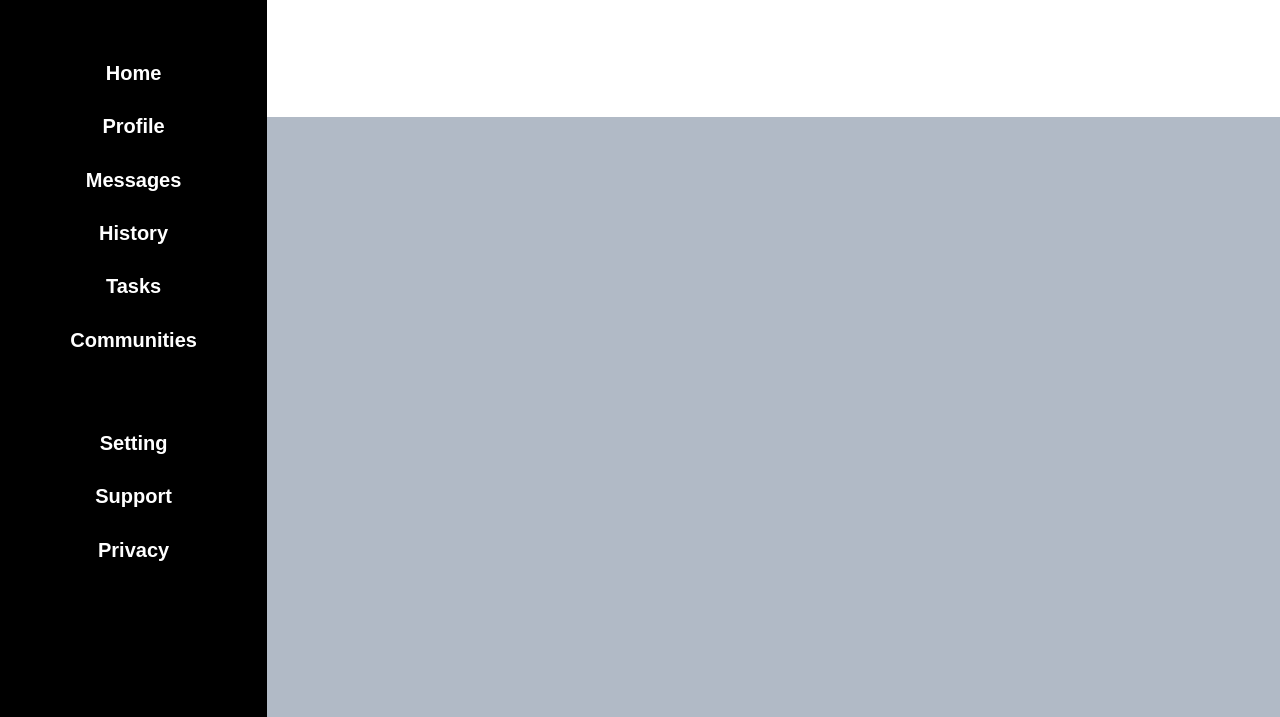
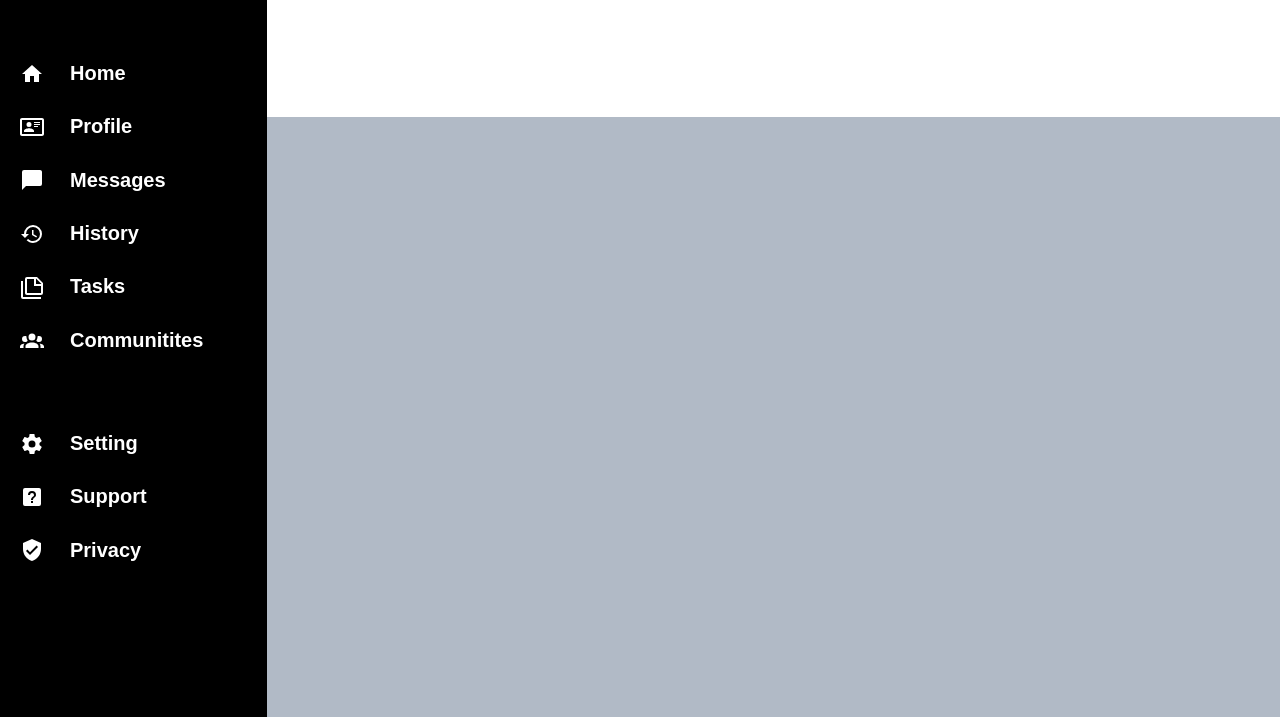
Before and after one commit to KhufuLintalou/Odin-Dashboard, a plain HTML site: page index.html in a window 1280 px wide. Shown: the part 83-800 px from the top of the page. Drawn offline with Linux system fonts and the light colour scheme.

Commit message:
Added in the icons and finished styling the sidebar.

```diff
--- a/index.html
+++ b/index.html
@@ -21,17 +21,44 @@
         <h1>Dashboard</h1>
       </div>
       <div class="sidebar-middle">
-        <button class="nav">Home</button>
-        <button class="nav">Profile</button>
-        <button class="nav">Messages</button>
-        <button class="nav">History</button>
-        <button class="nav">Tasks</button>
-        <button class="nav">Communities</button>
+        <button class="nav">
+          <img src="Icons/home.svg" alt="">
+          <span>Home</span>
+        </button>
+        <button class="nav">
+          <img src="Icons/card-account-details-outline.svg" alt="">
+          <span>Profile</span>
+        </button>
+        <button class="nav">
+          <img src="Icons/message.svg" alt="">
+          <span>Messages</span>
+        </button>
+        <button class="nav">
+          <img src="Icons/history.svg" alt="">
+          <span>History</span>
+        </button>
+        <button class="nav">
+          <img src="Icons/note-multiple-outline.svg" alt="">
+          <span>Tasks</span>
+        </button>
+        <button class="nav">
+          <img src="Icons/account-group.svg" alt="">
+          <span>Communitites</span>
+        </button>
       </div>
       <div class="sidebar-bottom">
-        <button class="nav">Setting</button>
-        <button class="nav">Support</button>
-        <button class="nav">Privacy</button>
+        <button class="nav">
+          <img src="Icons/cog.svg" alt="">
+          <span>Setting</span>
+        </button>
+        <button class="nav">
+          <img src="Icons/help-box.svg" alt="">
+          <span>Support</span>
+        </button>
+        <button class="nav">
+          <img src="Icons/shield-check.svg" alt="">
+          <span>Privacy</span>
+        </button>
       </div>
     </div>
   </div>
--- a/style.css
+++ b/style.css
@@ -80,6 +80,11 @@ h1 {
     font-size: 20px;
     font-weight: bold;
     width: 100%;
+    display: grid;
+    grid-template-columns: 30px 50px;
+    gap: 20px;
+    align-items: center;
+    transition-duration: 30ms;
 }
 
 .sidebar-middle {
@@ -88,5 +93,22 @@ h1 {
 
 .sidebar-bottom {
     display: grid;
+}
 
+.nav img {
+    width: 24px;
+    height: 24px;
+    vertical-align: -4px;
 }
+
+.nav img,
+.nav span {
+    margin-left: 20px;
+}
+
+.nav:hover {
+    background-color: rgb(40, 40, 40);
+}
+.nav:active {
+    background-color: rgb(30, 30, 30);
+}
```
